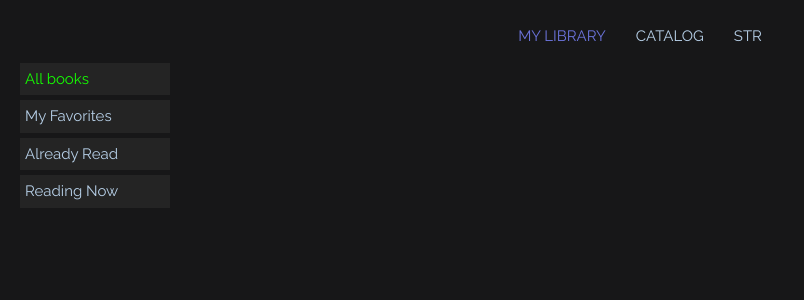
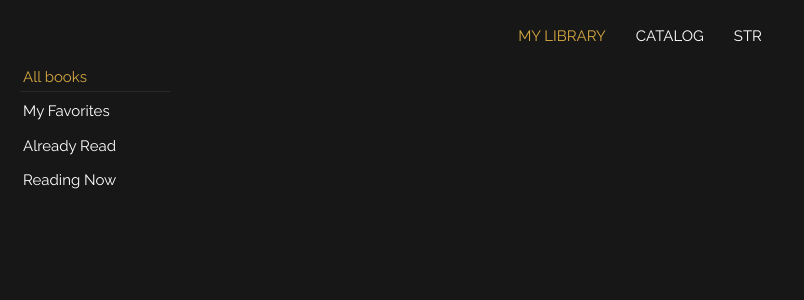
Before and after one commit to VitaSvichkar/book-library, a React (Vite) app in the folder book-library/: page / in a window 1280 px wide. Shown: the top 300 px of the page, without its empty margins (0-804 px from the left). Built offline with nearby package versions, Linux system fonts and the light colour scheme.

Commit message:
refactor: refine the styles for navigation in my library

```diff
--- a/book-library/src/components/MyLibraryNavigation/MyLibraryNavigation.jsx
+++ b/book-library/src/components/MyLibraryNavigation/MyLibraryNavigation.jsx
@@ -27,7 +27,7 @@ export function MyLibraryNavigation() {
 
   function getLinkClass(query) {
     const isActive = query ? query === filter : !filter;
-    return isActive ? c.active : '';
+    return isActive ? c.active : c.link;
   }
 
   return (
--- a/book-library/src/components/MyLibraryNavigation/myLibraryNavigation.module.css
+++ b/book-library/src/components/MyLibraryNavigation/myLibraryNavigation.module.css
@@ -1,17 +1,20 @@
+.active,
+.link {
+  display: block;
+  border-bottom: 1px solid transparent;
+  padding: 3px;
+  transition: 0.3s ease all;
+}
+
+.link:hover,
 .active {
-  color: rgb(21, 255, 0);
+  border-bottom: 1px solid rgba(205, 183, 133, 0.119);
+  color: rgb(213, 168, 64);
 }
 
 .navCatalog ul {
   list-style: none;
-  /* border: 1px solid gainsboro; */
   display: flex;
   flex-direction: column;
   gap: 5px;
 }
-
-.navCatalog ul li {
-  padding: 5px;
-  /* border: 1px solid gainsboro; */
-  background-color: #242424;
-}
--- a/book-library/src/components/Navigation/navigation.module.css
+++ b/book-library/src/components/Navigation/navigation.module.css
@@ -14,7 +14,7 @@
   transition: 0.3s ease all;
 }
 
-.active,
-.link:hover {
-  color: rgb(108, 116, 220);
+.link:hover,
+.active {
+  color: rgb(213, 168, 64);
 }
--- a/book-library/src/index.css
+++ b/book-library/src/index.css
@@ -13,7 +13,7 @@
 
 a {
   text-decoration: inherit;
-  color: rgb(183, 208, 232);
+  color: rgb(255, 255, 255);
 }
 
 *,
```
